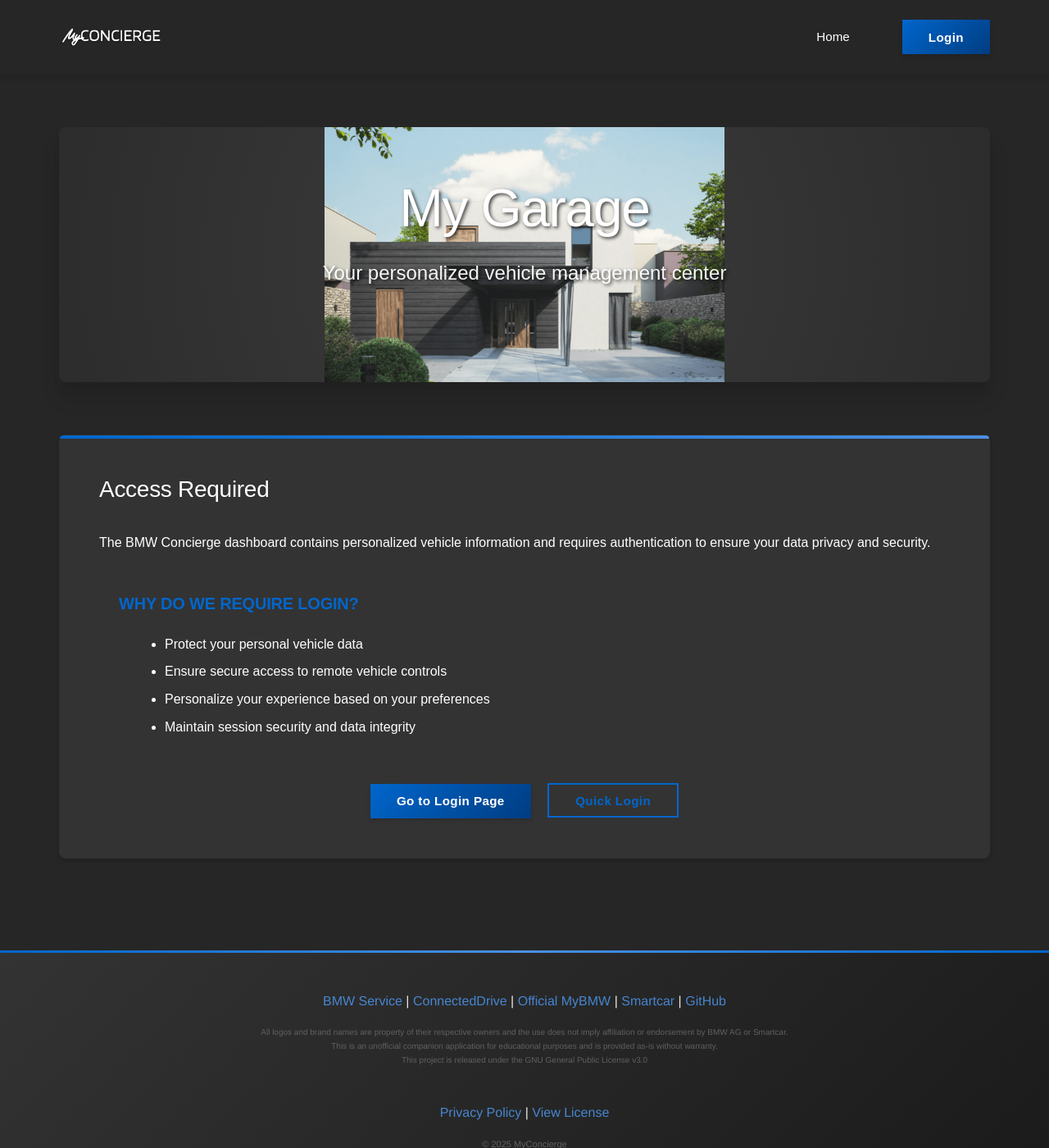
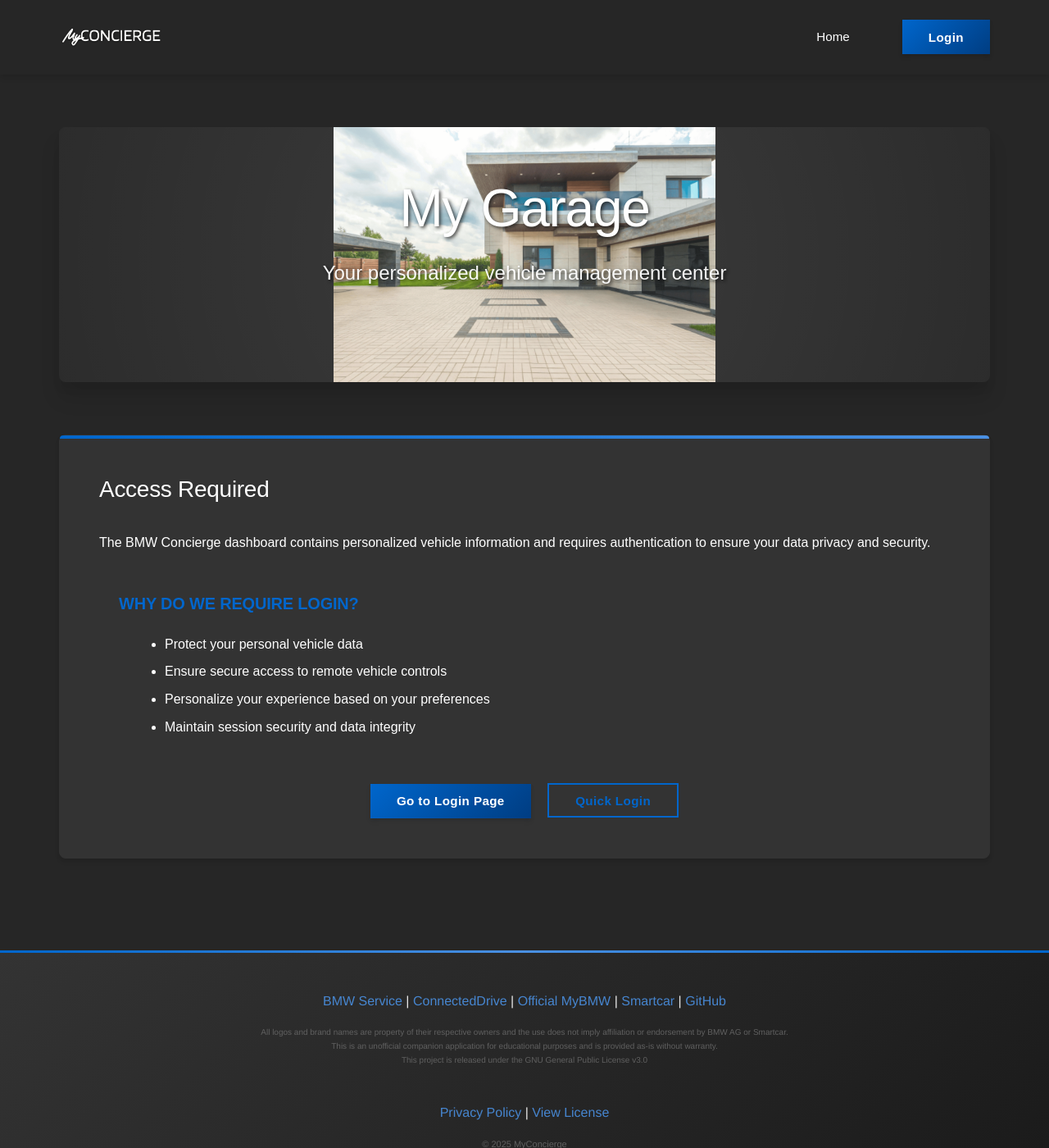
Before and after one commit to chatala1/BMW-Concierge, a Jekyll site: the page built from protected.html, in a window 1280 px wide and 1400 px high. Shown: the whole window at 82% size. Built offline with Jekyll 4.4.1, drawn with Linux system fonts in a browser that asks for light colours; some web fonts are replaced.

Commit message:
Update style.css

```diff
--- a/assets/css/style.css
+++ b/assets/css/style.css
@@ -451,7 +451,7 @@
 
 /* Garage Hero Background */
 .hero-garage {
-    background: url('../images/garage_background.png');
+    background: url('../images/garage2.png');
     background-size: contain;
     background-position: center center;
     background-repeat: no-repeat;
```
